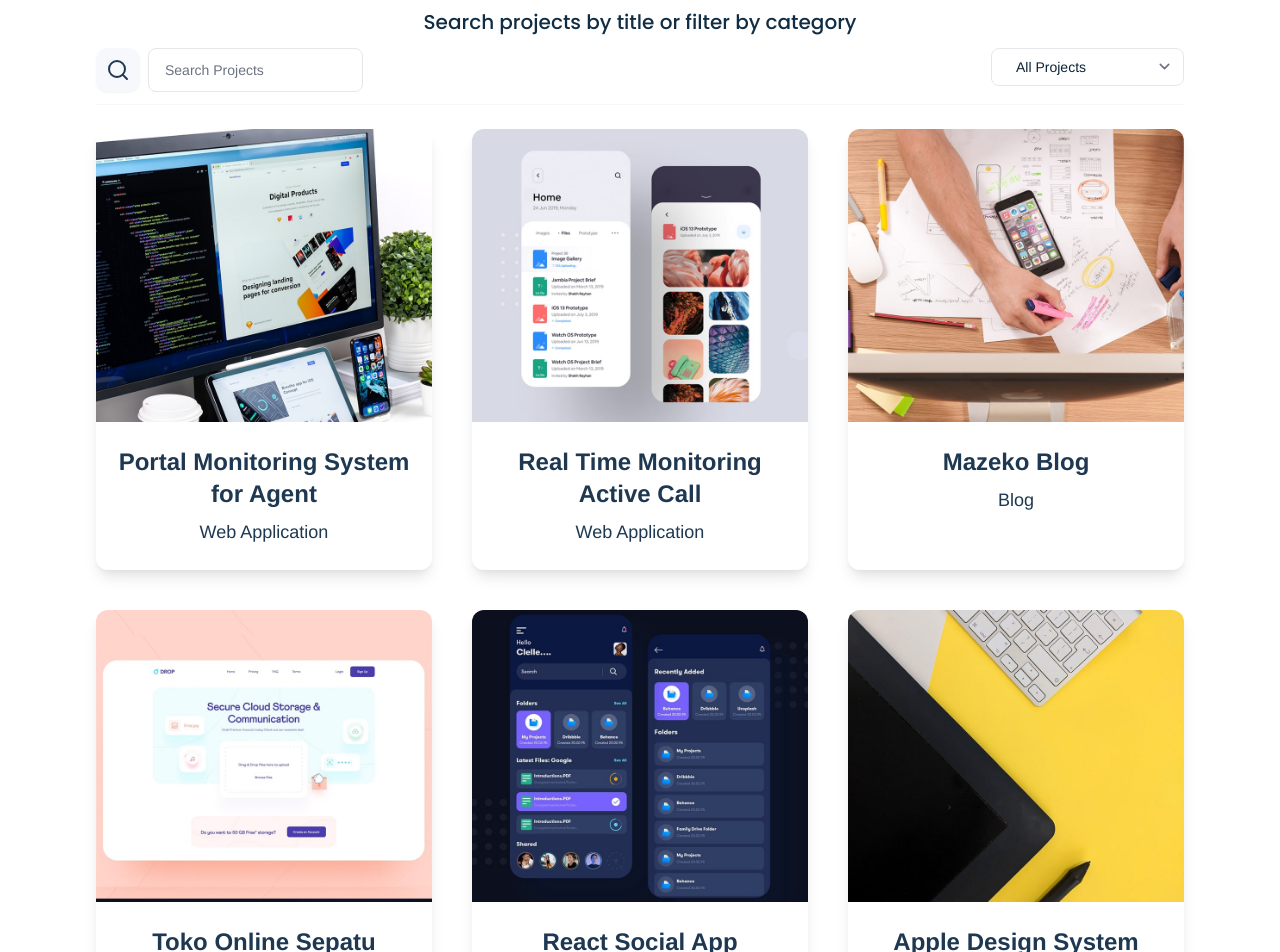
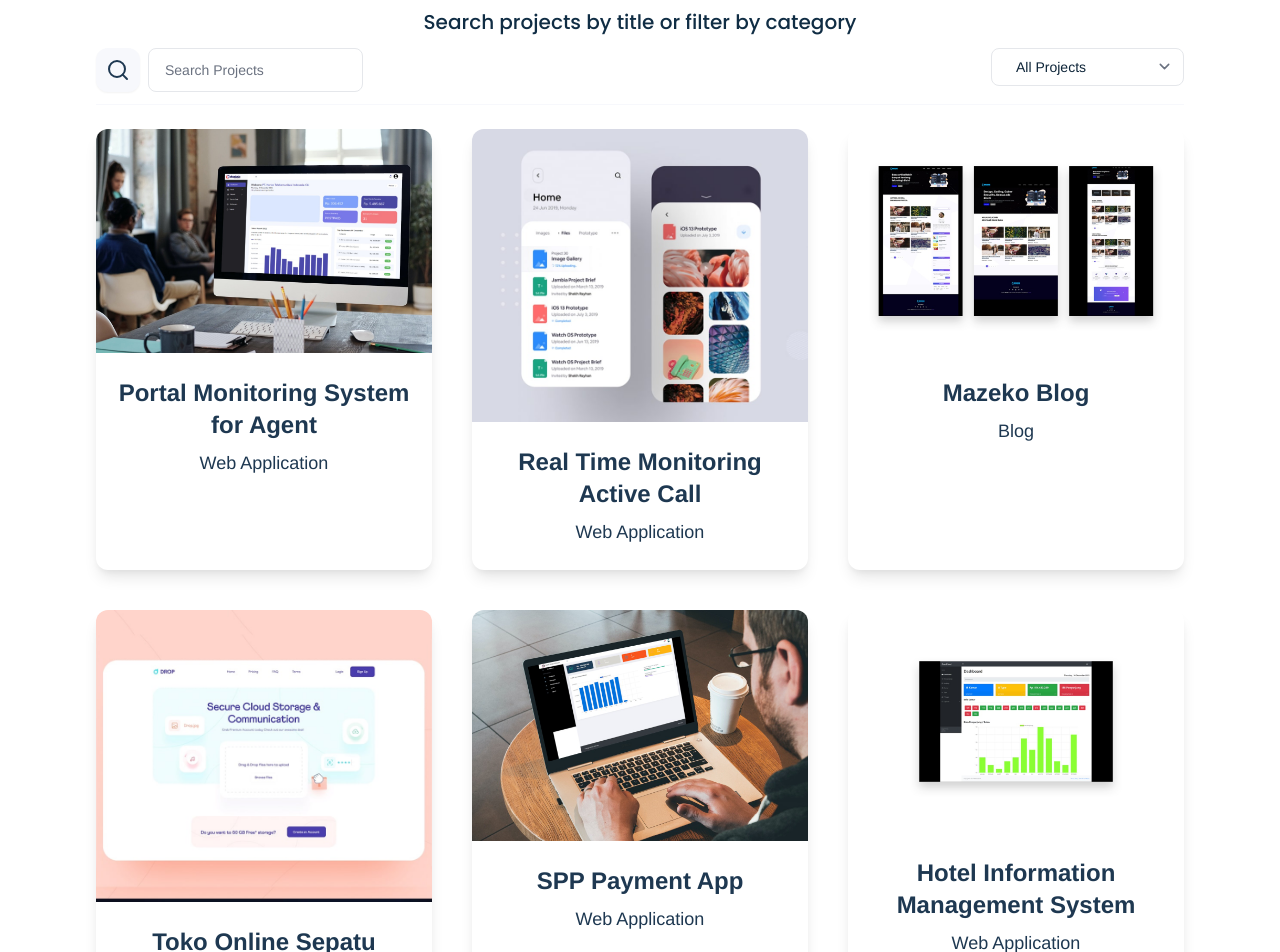
Before and after one commit to EnkuDavi/enkudavi.github.io, a Vue app: page / in a window 1280 px wide. Shown: the part 980-1932 px from the top of the page. Built offline with nearby package versions, Linux system fonts and the light colour scheme; what vue-backtotop would draw is missing.

Commit message:
ganti gambar mockup project

```diff
--- a/src/components/ProjectsGrid.vue
+++ b/src/components/ProjectsGrid.vue
@@ -117,7 +117,7 @@ export default {
 					id: 1,
 					title: 'Portal Monitoring System for Agent',
 					category: 'Web Application',
-					img: require('@/assets/images/web-project-2.jpg'),
+					img: require('@/assets/images/portal-2.jpg'),
 				},
 				{
 					id: 2,
@@ -129,7 +129,7 @@ export default {
 					id: 3,
 					title: 'Mazeko Blog',
 					category: 'Blog',
-					img: require('@/assets/images/ui-project-1.jpg'),
+					img: require('@/assets/images/mock-mazeko-1.jpg'),
 				},
 				{
 					id: 4,
@@ -139,15 +139,15 @@ export default {
 				},
 				{
 					id: 5,
-					title: 'React Social App',
-					category: 'Mobile Application',
-					img: require('@/assets/images/mobile-project-1.jpg'),
+					title: 'SPP Payment App',
+					category: 'Web Application',
+					img: require('@/assets/images/mock-spp-2.jpg'),
 				},
 				{
 					id: 6,
-					title: 'Apple Design System',
+					title: 'Hotel Information Management System',
 					category: 'Web Application',
-					img: require('@/assets/images/web-project-1.jpg'),
+					img: require('@/assets/images/mock-gn-1.jpg'),
 				},
 			],
 		};
--- a/src/router/index.js
+++ b/src/router/index.js
@@ -19,7 +19,7 @@ const routes = [
 		component: () =>
 			import(/* webpackChunkName: "about" */ '../views/About.vue'),
 		meta: {
-			title: 'Stoman - About',
+			title: 'Mazeko - About',
 		},
 	},
 	{
@@ -31,7 +31,7 @@ const routes = [
 		component: () =>
 			import(/* webpackChunkName: "projects" */ '../views/Projects.vue'),
 		meta: {
-			title: 'Stoman - Projects',
+			title: 'Mazeko - Projects',
 		},
 	},
 	{
@@ -45,7 +45,7 @@ const routes = [
 				/* webpackChunkName: "projects" */ '../views/SingleProject.vue'
 			),
 		meta: {
-			title: 'Stoman - Single Project',
+			title: 'Mazeko - Single Project',
 		},
 	},
 	{
@@ -57,7 +57,7 @@ const routes = [
 		component: () =>
 			import(/* webpackChunkName: "projects" */ '../views/Contact.vue'),
 		meta: {
-			title: 'Stoman - Contact',
+			title: 'Mazeko - Contact',
 		},
 	},
 ];
```
